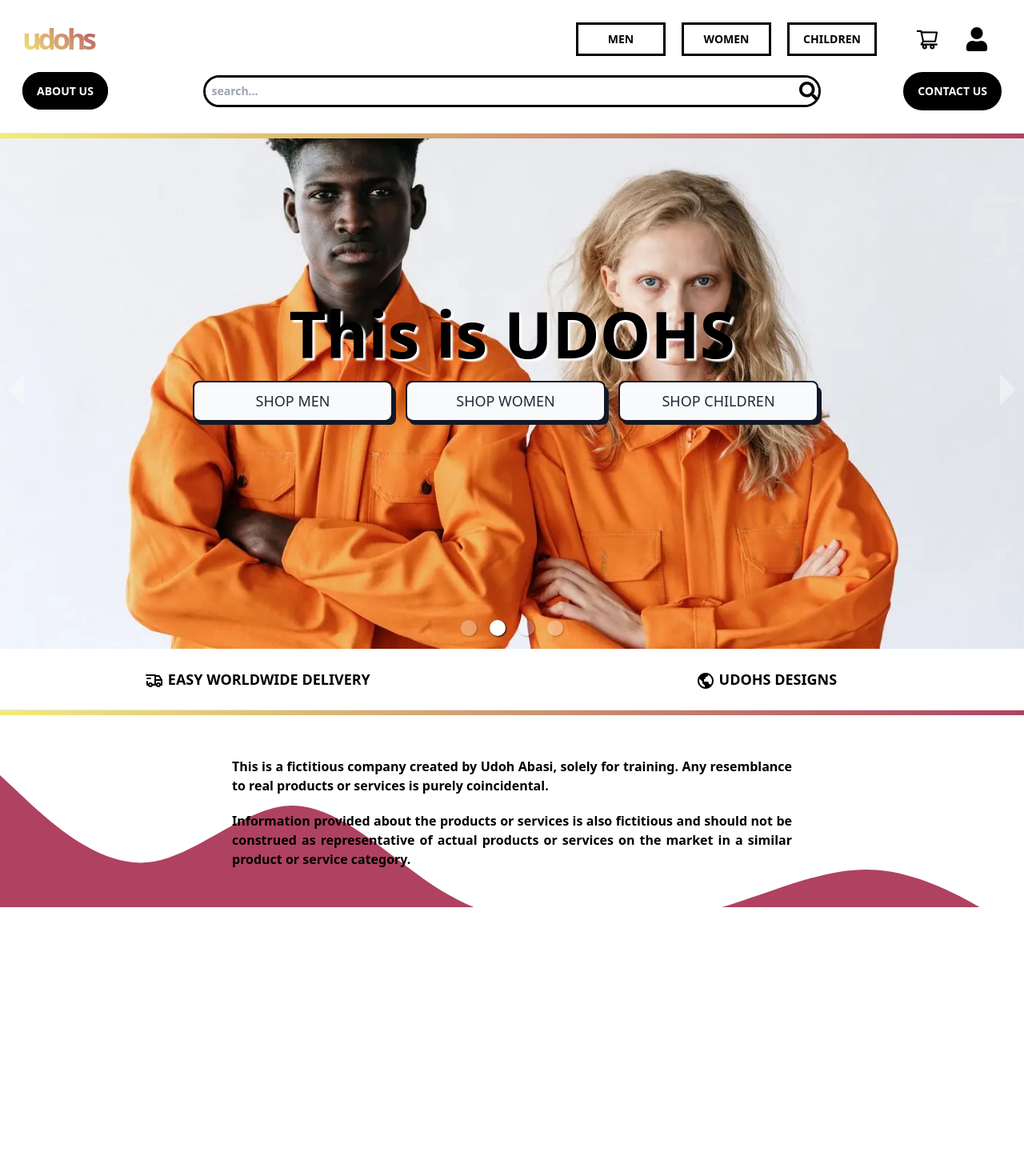
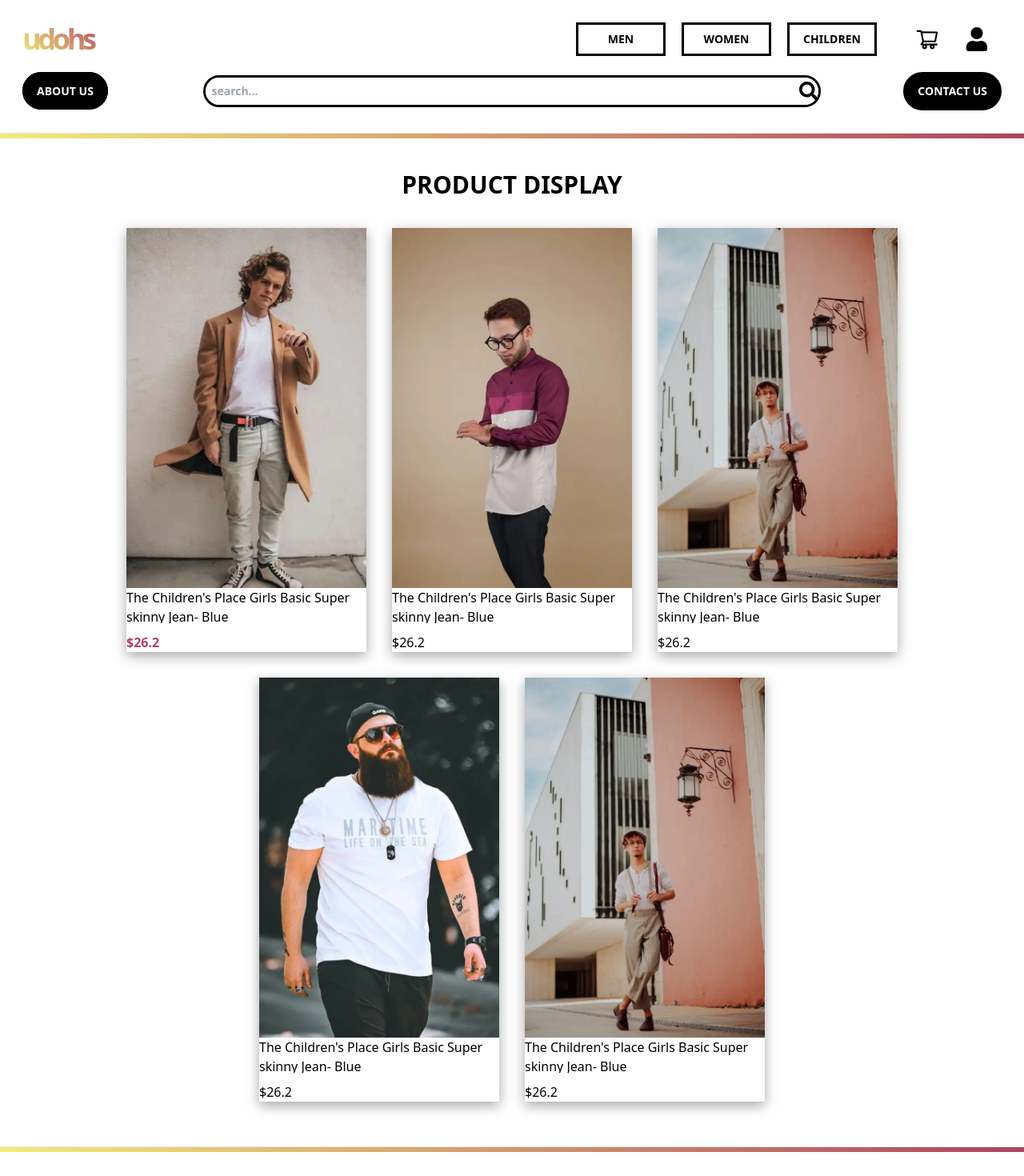
Before and after one commit to udoh-abasi/udohsclothingpublic, a Next.js app: page / in a window 1280 px wide. Shown: the top 1470 px of the page at 80% size. Before the commit the page ends 1134 px from the top, so only its background shows below. Built offline with nearby package versions, Linux system fonts and the light colour scheme.

Commit message:
Designed the MenPage, with flexbox

```diff
--- /dev/null
+++ b/src/pages/MenPage.js
@@ -0,0 +1,108 @@
+export const MenPage = () => {
+  return (
+    <div className="my-10">
+      <h1 className="uppercase text-center font-bold text-3xl max-[500px]:text-2xl">
+        Product Display
+      </h1>
+      <div className="flex flex-wrap justify-center my-5">
+        <a
+          id="box"
+          href="#_"
+          className="flex-[0_1_40%] m-4 max-[340px]:m-3 max-w-[250px] min-[1029px]:max-w-[300px] "
+        >
+          <figure className="shadow-[0px_5px_15px_rgba(0,0,0,0.35)] dark:shadow-[rgba(255,255,255,0.089)_0px_0px_7px_5px]">
+            <picture>
+              <source srcSet="/men 1.webp" />
+              <img src="/men 1.webp" alt="" loading="lazy" />
+            </picture>
+
+            <figcaption>
+              <p className="h-[44px] mb-3 overflow-hidden text-ellipsis">
+                The Children&apos;s Place Girls Basic Super skinny Jean- Blue
+              </p>
+              <p className="font-bold text-[#af4261] dark:text-[#f3ec78]">
+                $26.2
+              </p>
+            </figcaption>
+          </figure>
+        </a>
+
+        <a
+          href="#_"
+          className="flex-[0_1_40%] m-4 max-[340px]:m-3 max-w-[250px] min-[1029px]:max-w-[300px]"
+        >
+          <figure className="shadow-[0px_5px_15px_rgba(0,0,0,0.35)] dark:shadow-[rgba(255,255,255,0.089)_0px_0px_7px_5px]">
+            <picture>
+              <source srcSet="/men 3.webp" />
+              <img src="/men 3.webp" alt="" loading="lazy" />
+            </picture>
+
+            <figcaption>
+              <p className="h-[44px] mb-3 overflow-hidden text-ellipsis">
+                The Children&apos;s Place Girls Basic Super skinny Jean- Blue
+              </p>
+              <p>$26.2</p>
+            </figcaption>
+          </figure>
+        </a>
+
+        <a
+          href="#_"
+          className="flex-[0_1_40%] m-4 max-[340px]:m-3 max-w-[250px] min-[1029px]:max-w-[300px] "
+        >
+          <figure className="shadow-[0px_5px_15px_rgba(0,0,0,0.35)] dark:shadow-[rgba(255,255,255,0.089)_0px_0px_7px_5px]">
+            <picture>
+              <source srcSet="/men 4.webp" />
+              <img src="/men 4.webp" alt="" loading="lazy" />
+            </picture>
+
+            <figcaption>
+              <p className="h-[44px] mb-3 overflow-hidden text-ellipsis">
+                The Children&apos;s Place Girls Basic Super skinny Jean- Blue
+              </p>
+              <p>$26.2</p>
+            </figcaption>
+          </figure>
+        </a>
+
+        <a
+          href="#_"
+          className="flex-[0_1_40%] m-4 max-[340px]:m-3 max-w-[250px] min-[1029px]:max-w-[300px]"
+        >
+          <figure className="shadow-[0px_5px_15px_rgba(0,0,0,0.35)] dark:shadow-[rgba(255,255,255,0.089)_0px_0px_7px_5px]">
+            <picture>
+              <source srcSet="/men 5.webp" />
+              <img src="/men 5.webp" alt="" loading="lazy" />
+            </picture>
+
+            <figcaption>
+              <p className="h-[44px] mb-3 overflow-hidden text-ellipsis">
+                The Children&apos;s Place Girls Basic Super skinny Jean- Blue
+              </p>
+              <p>$26.2</p>
+            </figcaption>
+          </figure>
+        </a>
+
+        <a
+          href="#_"
+          className="flex-[0_1_40%] m-4 max-[340px]:m-3 max-w-[250px] min-[1029px]:max-w-[300px] "
+        >
+          <figure className="shadow-[0px_5px_15px_rgba(0,0,0,0.35)] dark:shadow-[rgba(255,255,255,0.089)_0px_0px_7px_5px]">
+            <picture>
+              <source srcSet="/men 4.webp" />
+              <img src="/men 4.webp" alt="" loading="lazy" />
+            </picture>
+
+            <figcaption>
+              <p className="h-[44px] mb-3 overflow-hidden text-ellipsis">
+                The Children&apos;s Place Girls Basic Super skinny Jean- Blue
+              </p>
+              <p>$26.2</p>
+            </figcaption>
+          </figure>
+        </a>
+      </div>
+    </div>
+  );
+};
--- a/src/pages/index.js
+++ b/src/pages/index.js
@@ -2,12 +2,14 @@ import { Link, BrowserRouter } from "react-router-dom";
 import { Header } from "./Header";
 import { HomeBody } from "./HomeBody";
 import { Footer } from "./Footer";
+import { MenPage } from "./MenPage";
 
 export default function Home() {
   return (
     <main id="home" className="overflow-hidden">
       <Header />
-      <HomeBody />
+      {/* <HomeBody /> */}
+      <MenPage />
       <Footer />
     </main>
   );
```
